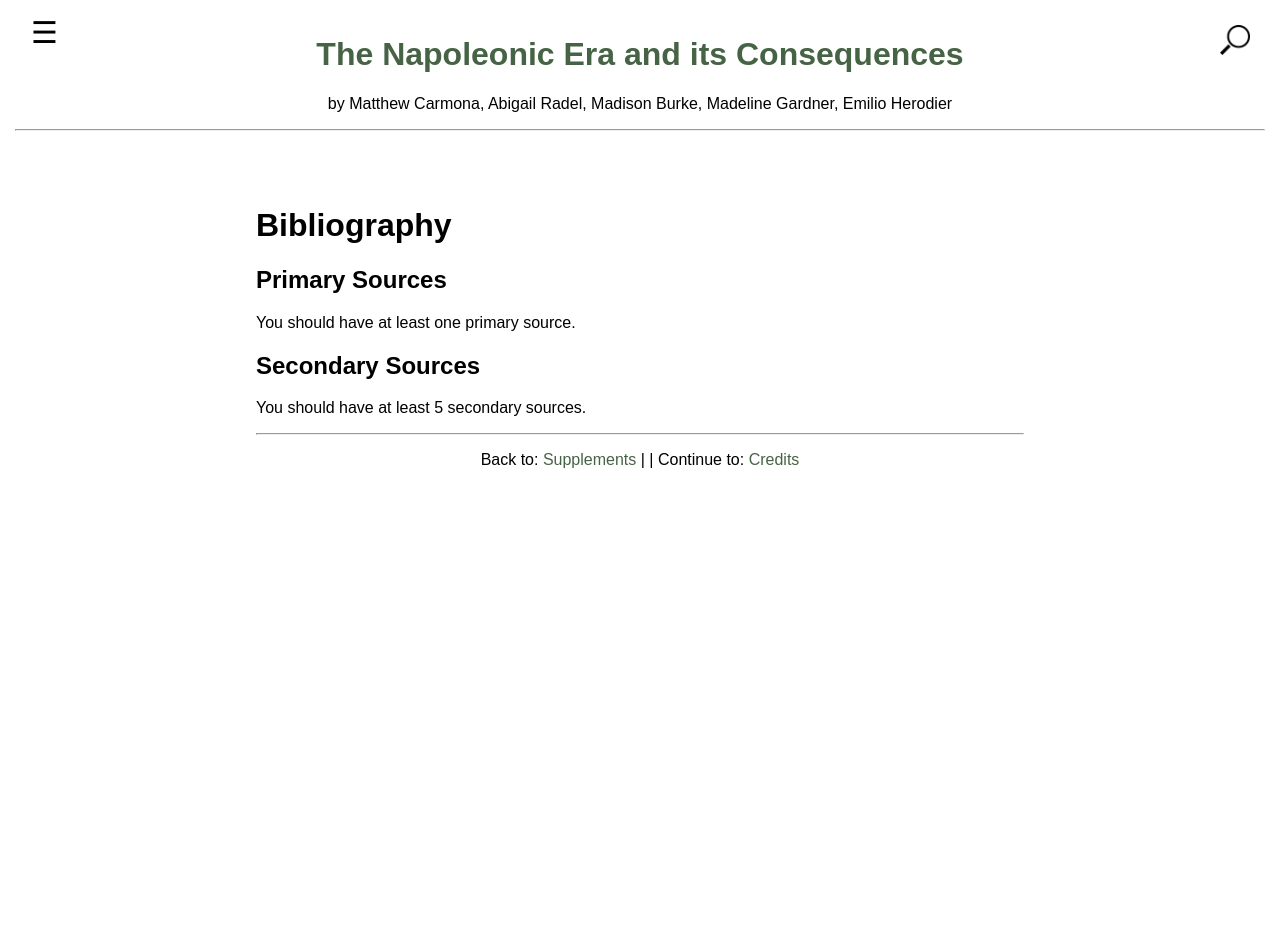
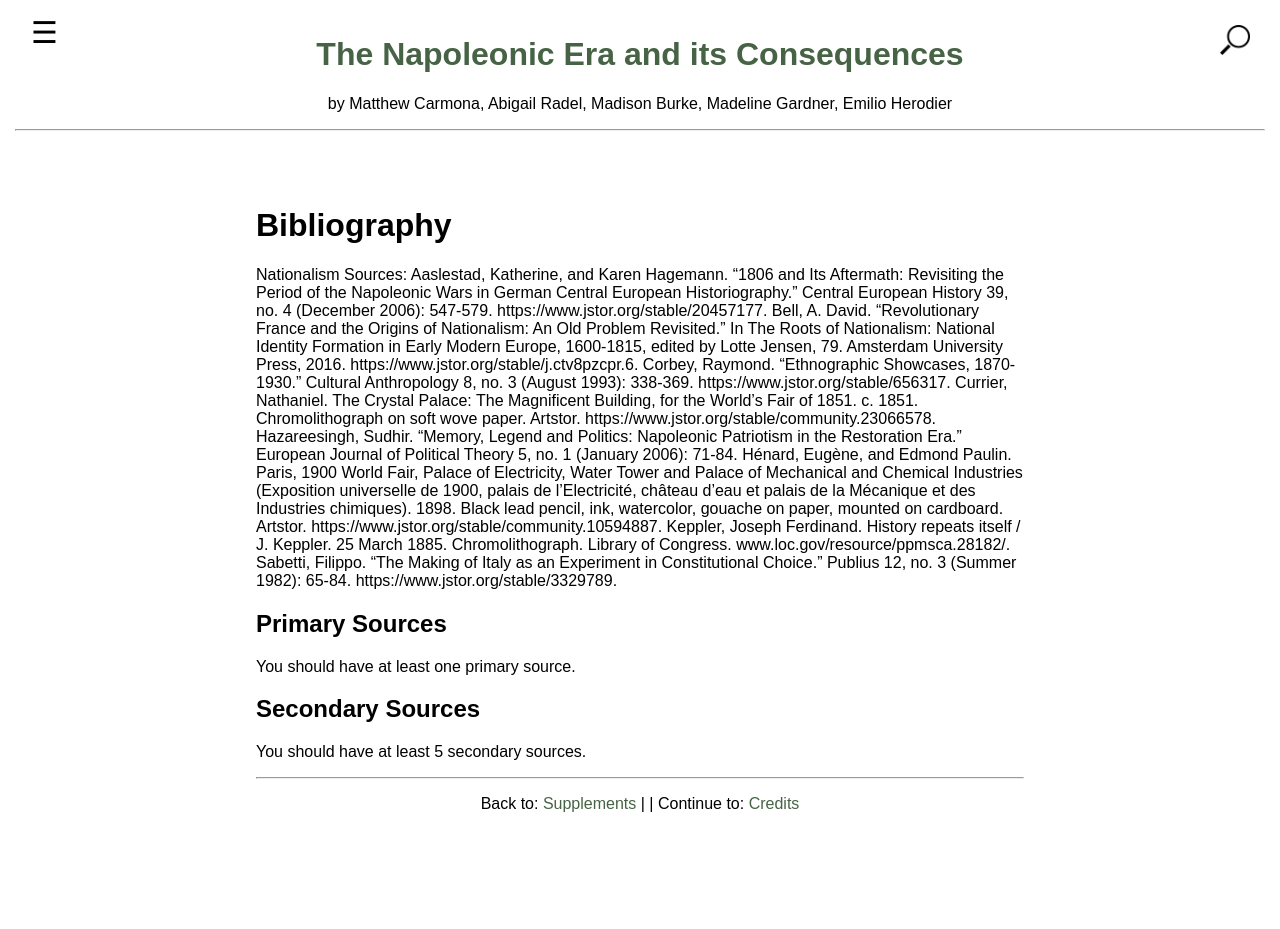
Before and after one commit to carmonamatt/Carmona-Matthew-EUH3205, a Jekyll site: the page built from 005_bibliography.md, in a window 1280 px wide. Built offline with Jekyll 4.4.1, drawn with Linux system fonts in a browser that asks for light colours; before the commit the page ends 900 px from its top, so only the background shows below that.

Commit message:
Update 005_bibliography.md

```diff
--- a/005_bibliography.md
+++ b/005_bibliography.md
@@ -6,6 +6,16 @@ number: 5
 
 # Bibliography
 
+Nationalism Sources:
+Aaslestad, Katherine, and Karen Hagemann. “1806 and Its Aftermath: Revisiting the Period of the Napoleonic Wars in German Central European Historiography.” Central European History 39, no. 4 (December 2006): 547-579. https://www.jstor.org/stable/20457177.
+Bell, A. David. “Revolutionary France and the Origins of Nationalism: An Old Problem Revisited.” In The Roots of Nationalism: National Identity Formation in Early Modern Europe, 1600-1815, edited by Lotte Jensen, 79. Amsterdam University Press, 2016. https://www.jstor.org/stable/j.ctv8pzcpr.6.
+Corbey, Raymond. “Ethnographic Showcases, 1870-1930.” Cultural Anthropology 8, no. 3 (August 1993): 338-369. https://www.jstor.org/stable/656317.
+Currier, Nathaniel. The Crystal Palace: The Magnificent Building, for the World’s Fair of 1851. c. 1851. Chromolithograph on soft wove paper. Artstor. https://www.jstor.org/stable/community.23066578.
+Hazareesingh, Sudhir. “Memory, Legend and Politics: Napoleonic Patriotism in the Restoration Era.” European Journal of Political Theory 5, no. 1 (January 2006): 71-84.
+Hénard, Eugène, and Edmond Paulin. Paris, 1900 World Fair, Palace of Electricity, Water Tower and Palace of Mechanical and Chemical Industries (Exposition universelle de 1900, palais de l'Electricité, château d'eau et palais de la Mécanique et des Industries chimiques). 1898. Black lead pencil, ink, watercolor, gouache on paper, mounted on cardboard. Artstor. https://www.jstor.org/stable/community.10594887.
+Keppler, Joseph Ferdinand. History repeats itself / J. Keppler. 25 March 1885. Chromolithograph. Library of Congress. www.loc.gov/resource/ppmsca.28182/.
+Sabetti, Filippo. “The Making of Italy as an Experiment in Constitutional Choice.” Publius 12, no. 3 (Summer 1982): 65-84. https://www.jstor.org/stable/3329789.
+
 ## Primary Sources
 
 You should have at least one primary source.
```
